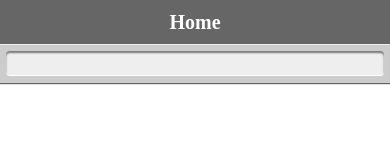
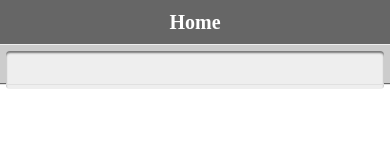
Before and after one commit to tmgraves/phonegap-workshop-master, a plain HTML site: page index.html in a window 390 px wide. Drawn offline with Linux system fonts and the light colour scheme; some packages are replaced by stand-ins of ours; a small style sheet from the web is missing.

```diff
--- a/css/styles.css
+++ b/css/styles.css
@@ -68,9 +68,9 @@ input[type="search"] {
     width:100%;
 	border: none;
 	border-radius: 4px;
-	padding: 4px 0px 2px 2px;
+	padding: 10px 0px 5px 5px;
 	margin-top: 0px;
-	font-size: 16px;
+	font-size: 20px;
 	box-shadow: inset 0 2px 2px rgba(0,0,0,.5), 0 1px #fff;
 	background: #eee;
     -webkit-appearance:none;
```
